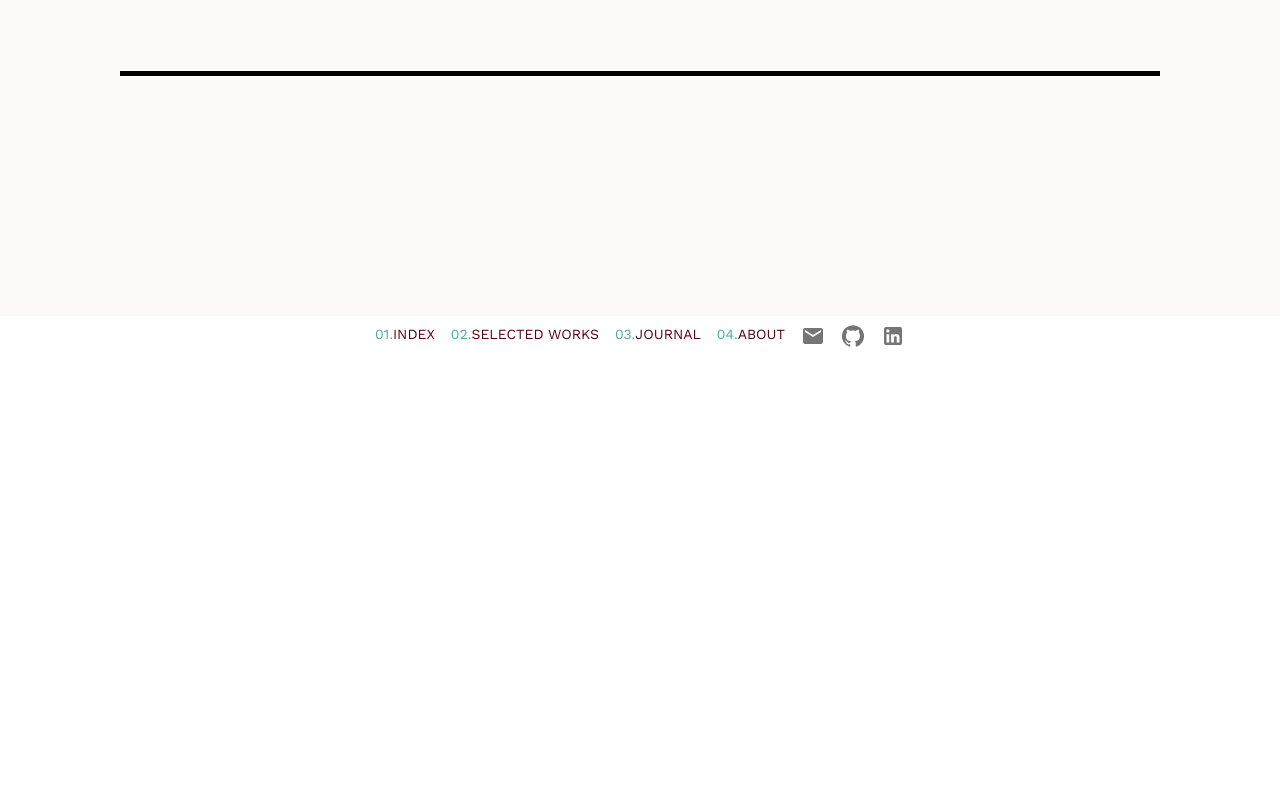
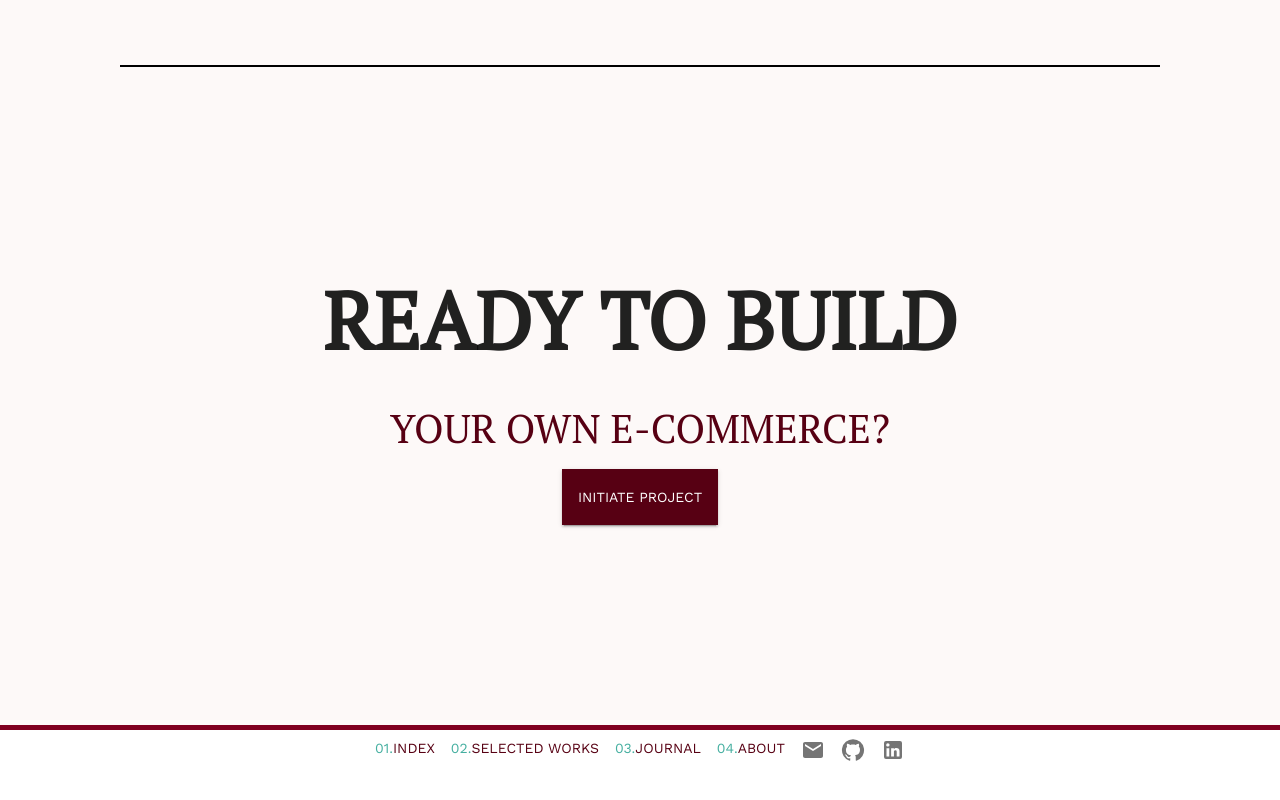
Before and after one commit to citra-rahman/citra-rahman.github.io, a Next.js app: page / in a window 1280 px wide. Shown: the part 4289-5089 px from the top of the page. Before the commit the page ends 4709 px from the top, so only its background shows below. Built offline with nearby package versions, Linux system fonts and the light colour scheme.

Commit message:
add new section hero

```diff
--- a/src/app/page.tsx
+++ b/src/app/page.tsx
@@ -33,6 +33,7 @@ export default function Home() {
             alignContent: "space-between",
             backgroundColor: "#fdf9f8",
             padding: { md: 15, xs: 5 },
+            borderBottom: "5px solid #800020",
           }}
         >
           <Toolbar />
@@ -44,7 +45,7 @@ export default function Home() {
               alignItems: "center",
               marginBottom: 5,
               paddingBottom: 10,
-              borderBottom: "5px solid black",
+              borderBottom: "2px solid black",
             }}
             container
           >
@@ -118,7 +119,7 @@ export default function Home() {
                 flexDirection: "row",
                 marginBottom: 10,
                 paddingBottom: 10,
-                borderBottom: "5px solid black",
+                borderBottom: "2px solid black",
               }}
               container
             >
@@ -144,7 +145,7 @@ export default function Home() {
               alignItems: "start",
               marginBottom: 15,
               paddingBottom: 15,
-              borderBottom: "5px solid black",
+              borderBottom: "2px solid black",
             }}
             container
           >
@@ -239,6 +240,39 @@ export default function Home() {
               </Box>
             </Grid>
           </Grid>
+          <Stack
+            id="hero"
+            component="section"
+            sx={{
+              padding: 10,
+              alignItems: "center",
+            }}
+          >
+            <Typography
+              variant="h5"
+              sx={{ fontSize: "5rem", fontWeight: "bold" }}
+              gutterBottom
+            >
+              READY TO BUILD
+            </Typography>
+            <Typography
+              variant="h5"
+              sx={{ fontSize: "2.5rem", color: "primary.main" }}
+              gutterBottom
+            >
+              YOUR OWN E-COMMERCE?
+            </Typography>
+            <Button
+              variant="contained"
+              color="primary"
+              sx={{
+                padding: 2,
+                borderRadius: 0,
+              }}
+            >
+              INITIATE PROJECT
+            </Button>
+          </Stack>
         </Box>
       </main>
       <Box id="contacts" component="section" sx={{ pb: "5vmax" }}>
```
